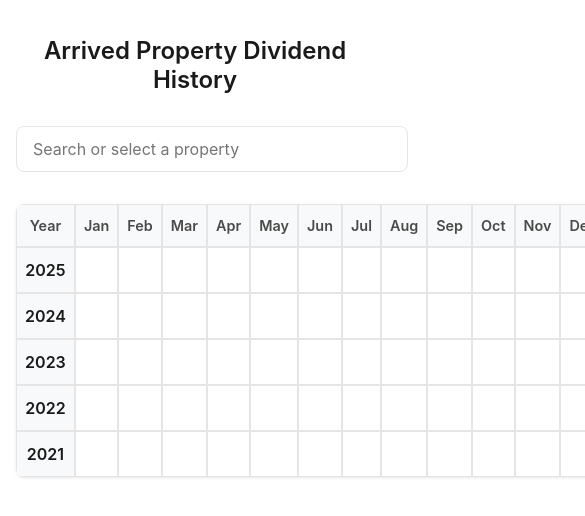
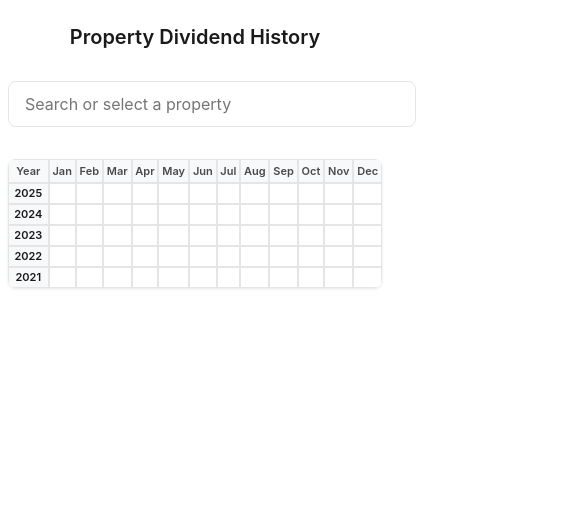
Before and after one commit to jpruch-1432202/dividend-dashboard, a React (Create React App) app: page / in a window 390 px wide. Shown: the top 516 px of the page, 585 px wide, since content can reach past the window. Built offline with nearby package versions, Linux system fonts and the light colour scheme.

Commit message:
mobile sizing

```diff
--- a/src/App.css
+++ b/src/App.css
@@ -1,11 +1,14 @@
 :root {
+  /* Arrived's brand colors */
   --arrived-primary: #1A1A1A;
   --arrived-secondary: #4A4A4A;
   --arrived-accent: #00A0E9;
+  --arrived-success: #00C853;
+  --arrived-error: #FF3D00;
   --arrived-background: #FFFFFF;
   --arrived-border: #E5E5E5;
-  --arrived-success: #00C853;
-  --arrived-error: #FF3D00;
+  --arrived-hover: #F8F9FA;
+  --arrived-shadow: rgba(0, 0, 0, 0.1);
 }
 
 body {
@@ -33,6 +36,11 @@
   text-align: center;
 }
 
+.search-container {
+  position: relative;
+  width: 100%;
+}
+
 input {
   font-family: 'Inter', sans-serif;
   font-size: 1rem;
@@ -43,7 +51,8 @@
   max-width: 400px;
   margin: 0 auto;
   display: block;
-  transition: border-color 0.2s ease;
+  transition: all 0.2s ease;
+  background-color: var(--arrived-background);
 }
 
 input:focus {
@@ -52,63 +61,9 @@
   box-shadow: 0 0 0 2px rgba(0, 160, 233, 0.1);
 }
 
-table {
-  width: 100%;
-  border-collapse: separate;
-  border-spacing: 0;
-  margin: 2rem auto;
-  background: white;
-  border-radius: 8px;
-  overflow: hidden;
-  box-shadow: 0 1px 3px rgba(0, 0, 0, 0.1);
-}
-
-th, td {
-  padding: 1rem;
-  text-align: center;
-  border: 1px solid var(--arrived-border);
-}
-
-th {
-  background-color: #F8F9FA;
-  font-weight: 600;
-  color: var(--arrived-secondary);
-}
-
-td {
-  transition: background-color 0.2s ease;
-}
-
-td:hover {
-  background-color: #F8F9FA;
-}
-
-/* Responsive adjustments */
-@media (max-width: 768px) {
-  .App {
-    padding: 1rem;
-  }
-
-  h2 {
-    font-size: 1.5rem;
-  }
-
-  table {
-    font-size: 0.9rem;
-  }
-
-  th, td {
-    padding: 0.75rem 0.5rem;
-  }
-}
-
 .property-selector {
   margin: 2rem auto;
   max-width: 400px;
-}
-
-.search-container {
-  position: relative;
 }
 
 .property-dropdown {
@@ -116,13 +71,13 @@
   top: 100%;
   left: 0;
   right: 0;
-  background: white;
+  background: var(--arrived-background);
   border: 1px solid var(--arrived-border);
   border-radius: 8px;
   margin-top: 4px;
   max-height: 300px;
   overflow-y: auto;
-  box-shadow: 0 4px 12px rgba(0, 0, 0, 0.1);
+  box-shadow: 0 4px 12px var(--arrived-shadow);
   z-index: 10;
 }
 
@@ -133,7 +88,7 @@
 }
 
 .property-option:hover {
-  background-color: #F8F9FA;
+  background-color: var(--arrived-hover);
 }
 
 .property-option.selected {
@@ -141,33 +96,42 @@
   color: var(--arrived-accent);
 }
 
-/* Add smooth scrollbar for the dropdown */
-.property-dropdown::-webkit-scrollbar {
-  width: 8px;
+table {
+  width: 100%;
+  border-collapse: separate;
+  border-spacing: 0;
+  margin: 2rem auto;
+  background: var(--arrived-background);
+  border-radius: 8px;
+  overflow: hidden;
+  box-shadow: 0 1px 3px var(--arrived-shadow);
+  font-size: 14px;
 }
 
-.property-dropdown::-webkit-scrollbar-track {
-  background: #f1f1f1;
-  border-radius: 4px;
+th, td {
+  padding: 1rem;
+  text-align: center;
+  border: 1px solid var(--arrived-border);
 }
 
-.property-dropdown::-webkit-scrollbar-thumb {
-  background: #ccc;
-  border-radius: 4px;
+th {
+  background-color: var(--arrived-hover);
+  font-weight: 600;
+  color: var(--arrived-secondary);
 }
 
-.property-dropdown::-webkit-scrollbar-thumb:hover {
-  background: #999;
+td {
+  transition: background-color 0.2s ease;
+  font-size: 1.2rem;
+}
+
+td:hover {
+  background-color: var(--arrived-hover);
 }
 
 .year-cell {
   font-weight: 600;
-  background-color: #F8F9FA;
-}
-
-/* Checkmark and X styling */
-td {
-  font-size: 1.2rem;
+  background-color: var(--arrived-hover);
 }
 
 td[title]:hover::after {
@@ -185,22 +149,54 @@
 /* Mobile optimizations */
 @media (max-width: 768px) {
   .App {
-    padding: 1rem;
+    padding: 0.5rem;
   }
 
   h2 {
-    font-size: 1.5rem;
+    font-size: 1.25rem;
+    margin-bottom: 1.5rem;
   }
 
   table {
-    font-size: 0.9rem;
+    font-size: 11px;
+    margin: 1rem auto;
   }
 
   th, td {
-    padding: 0.75rem 0.5rem;
+    padding: 4px 2px;
   }
 
   td {
-    font-size: 1rem;
+    font-size: 14px;
+  }
+
+  /* Make the year column more compact */
+  .year-cell {
+    padding: 4px;
+    font-size: 11px;
+  }
+
+  /* Adjust checkmark/x size */
+  td {
+    line-height: 1;
   }
 }
+
+/* Extra small devices */
+@media (max-width: 380px) {
+  table {
+    font-size: 10px;
+  }
+
+  th, td {
+    padding: 3px 1px;
+  }
+
+  td {
+    font-size: 12px;
+  }
+
+  .year-cell {
+    font-size: 10px;
+  }
+}
--- a/src/App.tsx
+++ b/src/App.tsx
@@ -147,7 +147,7 @@
 
   return (
     <div className="App">
-      <h2>Arrived Property Dividend History</h2>
+      <h2>Property Dividend History</h2>
       <div className="property-selector">
         <div className="search-container">
           <input
```
